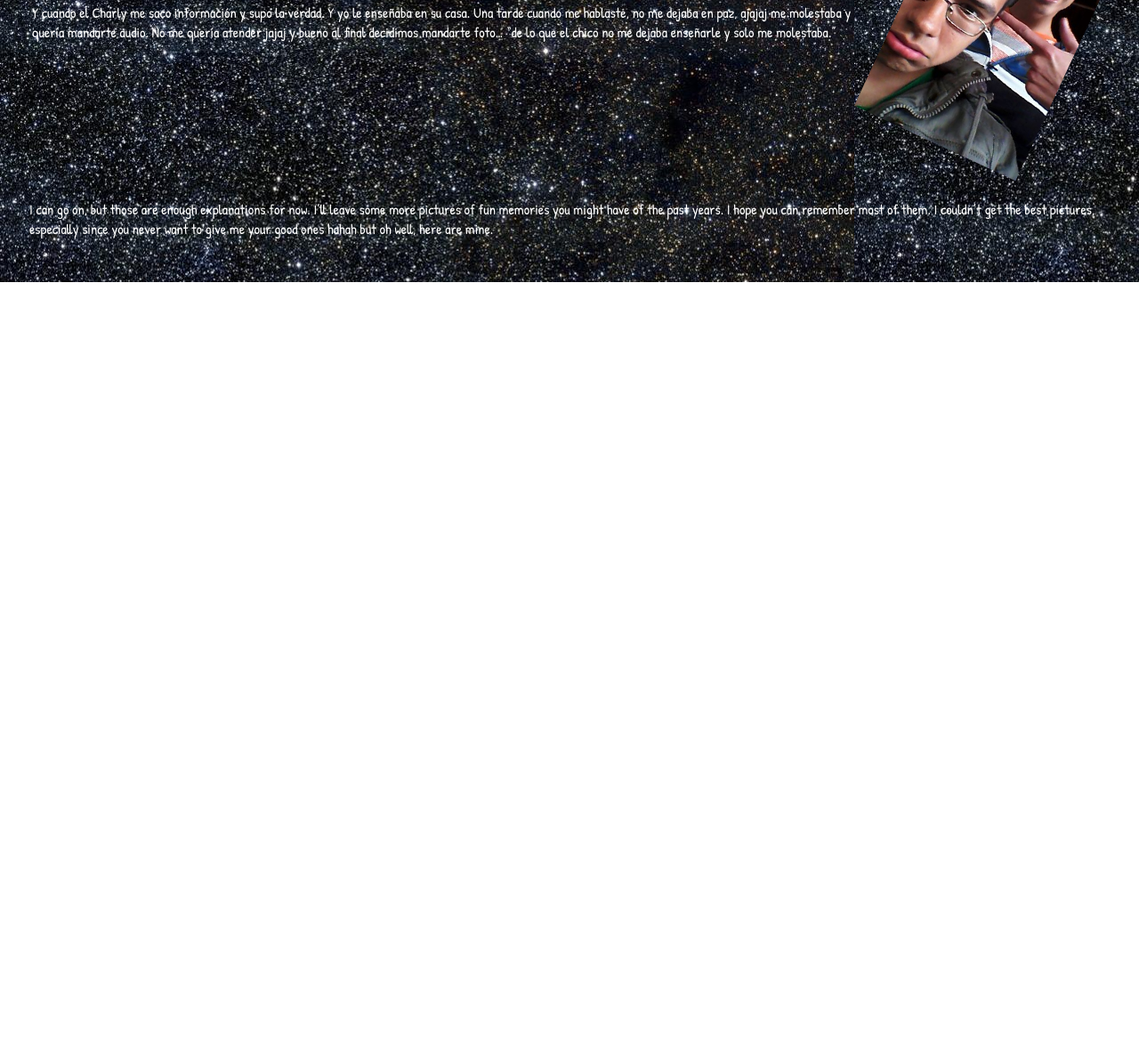
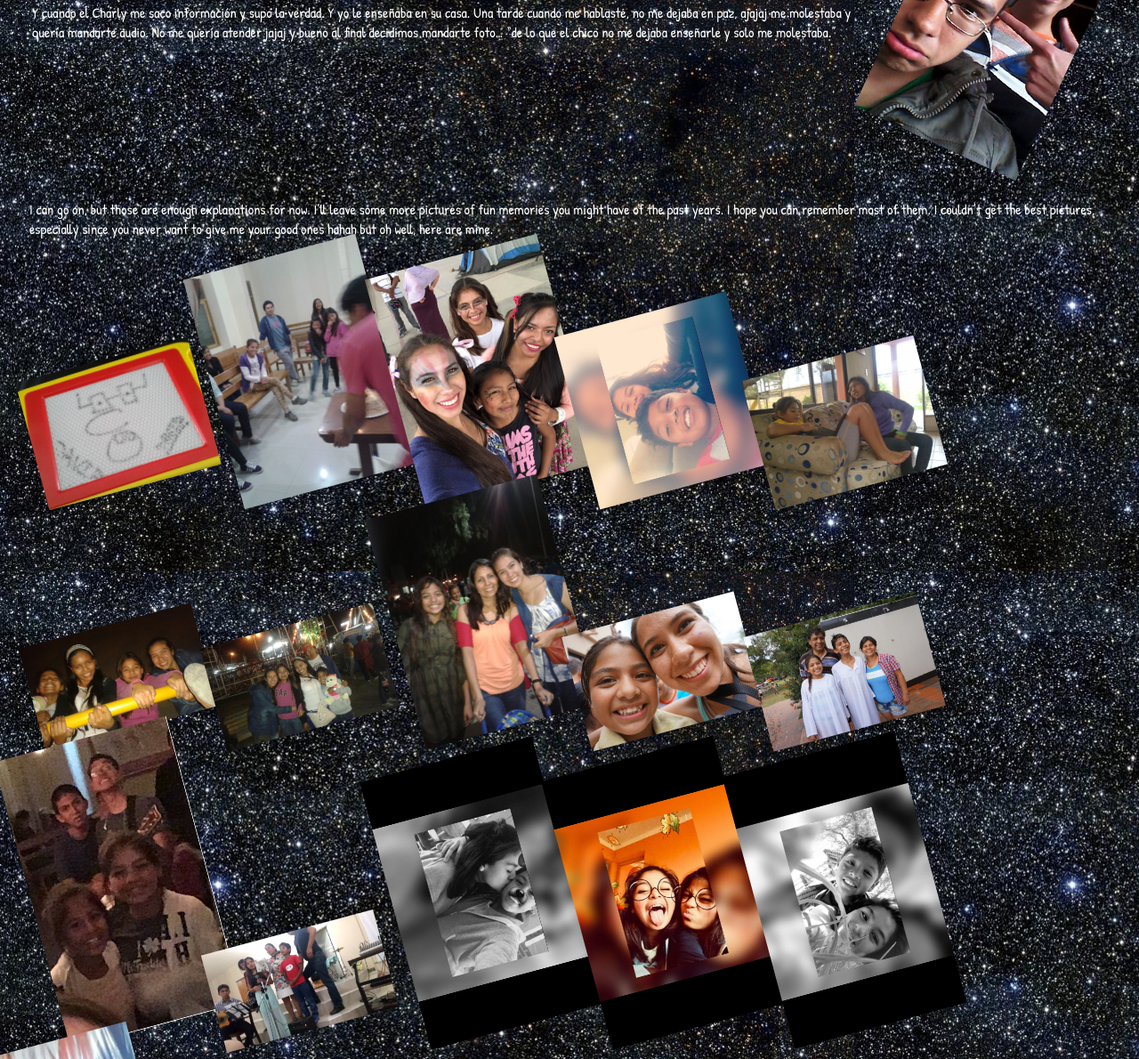
Before and after one commit to uploadersa/uploadersa.github.io, a plain HTML site: page tarjeta/index.html in a window 1280 px wide. Shown: the part 1962-3152 px from the top of the page at 89% size. Before the commit the page ends 2279 px from the top, so only its background shows below. Drawn offline with Linux system fonts and the light colour scheme.

Commit message:
Add final images

```diff
--- a/tarjeta/index.html
+++ b/tarjeta/index.html
@@ -140,5 +140,23 @@ can remember most of them. I couldn’t get the best pictures, especially
 since you never want to give me your good ones hahah but oh well,
 here are mine.
 	</p>
+	<img src="cara_chistosa.jpeg" width="200px" style="transform:rotate(-15deg);" />
+	<img src="iglesia.jpeg" width="200px" style="transform:rotate(-15deg);" />
+	<img src="painted_face.jpeg" width="200px" style="transform:rotate(-15deg);" />
+	<img src="pp.jpeg" width="200px" style="transform:rotate(-15deg);" />
+	<img src="ph1.jpg" width="200px" style="transform:rotate(-15deg);" />
+	<img src="ph2.jpg" width="200px" style="transform:rotate(-15deg);" />
+	<img src="ph3.jpg" width="200px" style="transform:rotate(-15deg);" />
+	<img src="ph4.jpg" width="200px" style="transform:rotate(-15deg);" />
+	<img src="ph5.jpg" width="200px" style="transform:rotate(-15deg);" />
+	<img src="ph6.jpg" width="200px" style="transform:rotate(-15deg);" />
+	<img src="ph7.png" width="200px" style="transform:rotate(-15deg);" />
+	<img src="ph8.jpg" width="200px" style="transform:rotate(-15deg);" />
+	<img src="ph9.jpg" width="200px" style="transform:rotate(-15deg);" />
+	<img src="ph10.jpg" width="200px" style="transform:rotate(-15deg);" />
+	<img src="ph11.jpg" width="200px" style="transform:rotate(-15deg);" />
+	<img src="ph12.jpg" width="200px" style="transform:rotate(-15deg);" />
+	<img src="ph13.jpg" width="200px" style="transform:rotate(-15deg);" />
+
 </body>
 </html>
```
Also changed, not shown: tarjeta/cara_chistosa.jpeg (added), tarjeta/iglesia.jpeg (added), tarjeta/painted_face.jpeg (added), tarjeta/ph1.jpg (added), tarjeta/ph10.jpg (added), tarjeta/ph11.jpg (added), tarjeta/ph12.jpg (added), tarjeta/ph13.jpg (added), tarjeta/ph2.jpg (added), tarjeta/ph3.jpg (added), tarjeta/ph4.jpg (added), tarjeta/ph5.jpg (added), tarjeta/ph6.jpg (added), tarjeta/ph7.png (added), 3 more files.
